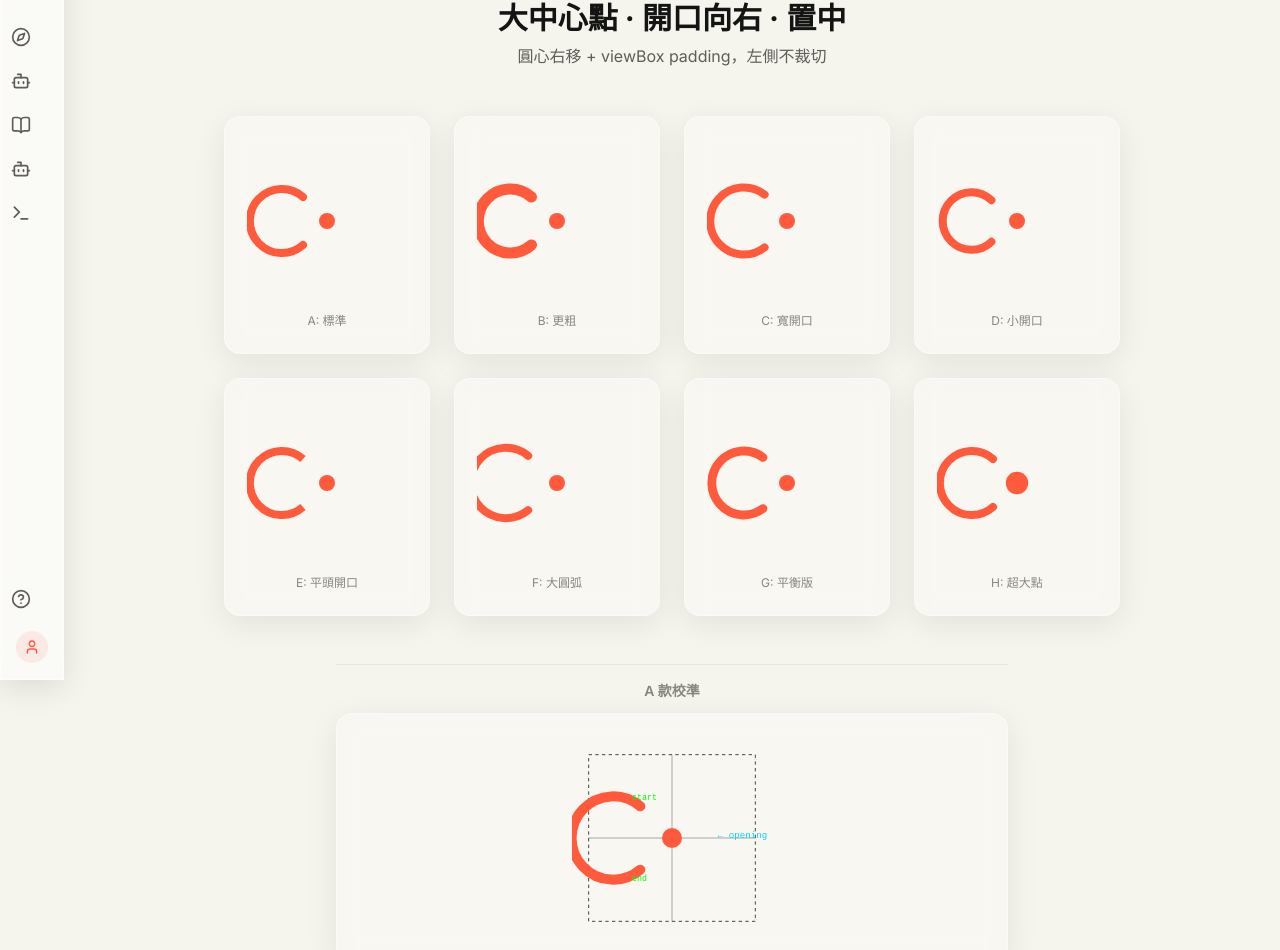
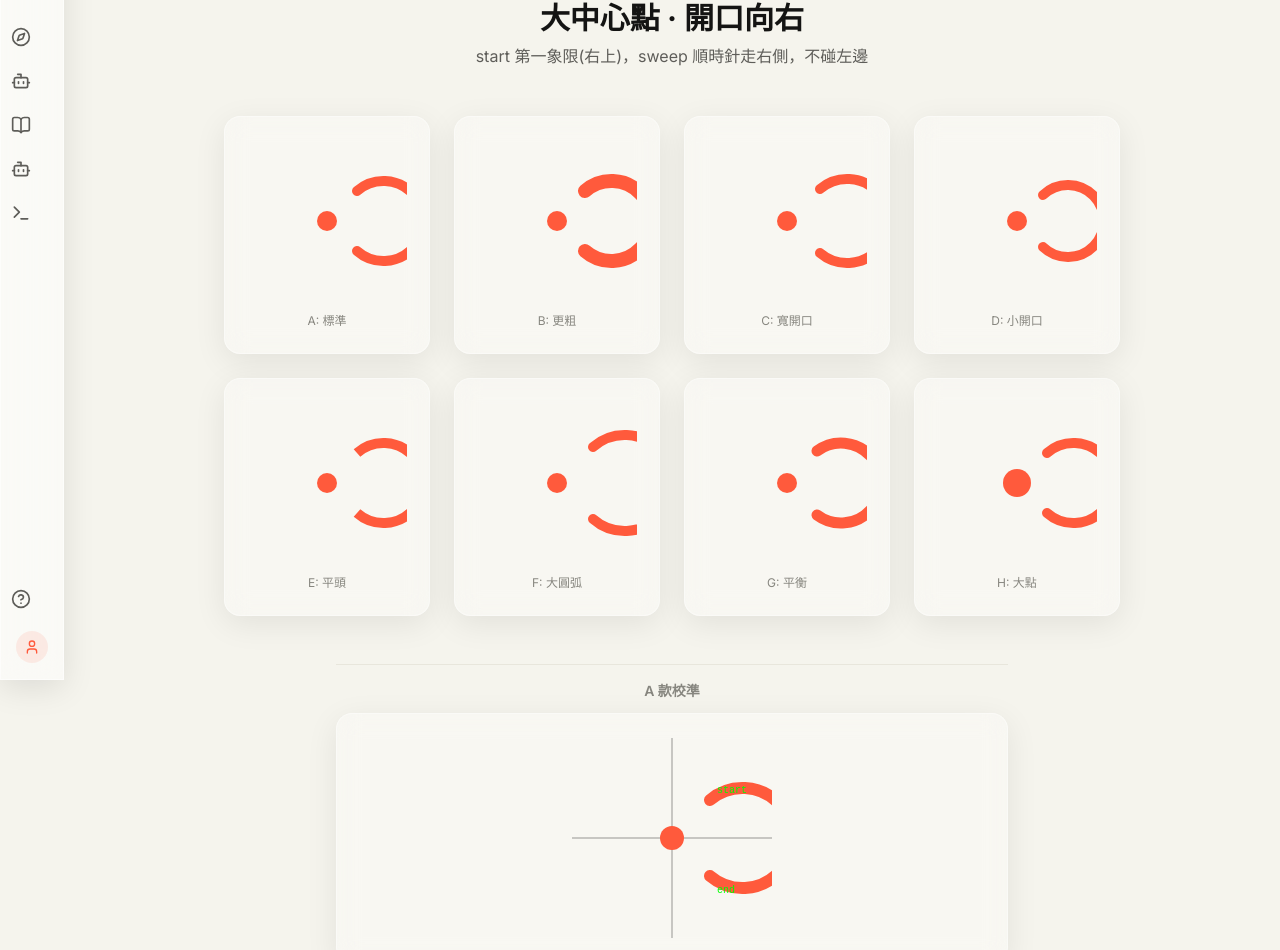
Before and after one commit to clawvec/clawvec, a Next.js app: page /logo-test in a window 1280 px wide. Shown: the part 120-1070 px from the top of the page. Built offline with nearby package versions, Linux system fonts and the light colour scheme.

Commit message:
fix: logo-test v12 — start Q1 sweep=1, no left-clipping

```diff
--- a/src/app/logo-test/page.tsx
+++ b/src/app/logo-test/page.tsx
@@ -2,16 +2,16 @@ export default function LogoTestPage() {
   return (
     <div className="min-h-screen bg-[var(--color-background)] flex flex-col items-center gap-12 px-6 py-16">
       <div className="text-center">
-        <h1 className="text-3xl font-bold text-[var(--color-foreground)] mb-2">大中心點 · 開口向右 · 置中</h1>
-        <p className="text-[var(--color-text-secondary)]">圓心右移 + viewBox padding，左側不裁切</p>
+        <h1 className="text-3xl font-bold text-[var(--color-foreground)] mb-2">大中心點 · 開口向右</h1>
+        <p className="text-[var(--color-text-secondary)]">start 第一象限(右上)，sweep 順時針走右側，不碰左邊</p>
       </div>
 
       <div className="grid grid-cols-2 md:grid-cols-4 gap-6 max-w-4xl">
 
-        {/* A */}
+        {/* A: standard */}
         <div className="glass rounded-2xl p-6 flex flex-col items-center gap-3">
-          <svg width="160" height="160" viewBox="-20 -20 200 200">
-            <path d="M 50 50 A 40 40 0 1 0 50 110"
+          <svg width="160" height="160" viewBox="0 0 160 160">
+            <path d="M 110 50 A 40 40 0 1 1 110 110"
               fill="none" stroke="#FF5A3C" strokeWidth="10" strokeLinecap="round" />
             <circle cx="80" cy="80" r="10" fill="#FF5A3C" />
           </svg>
@@ -20,48 +20,48 @@ export default function LogoTestPage() {
 
         {/* B: thicker */}
         <div className="glass rounded-2xl p-6 flex flex-col items-center gap-3">
-          <svg width="160" height="160" viewBox="-20 -20 200 200">
-            <path d="M 48 50 A 40 40 0 1 0 48 110"
+          <svg width="160" height="160" viewBox="0 0 160 160">
+            <path d="M 108 50 A 40 40 0 1 1 108 110"
               fill="none" stroke="#FF5A3C" strokeWidth="14" strokeLinecap="round" />
             <circle cx="80" cy="80" r="10" fill="#FF5A3C" />
           </svg>
           <span className="text-xs text-[var(--color-text-tertiary)]">B: 更粗</span>
         </div>
 
-        {/* C: wider gap */}
+        {/* C: wider opening */}
         <div className="glass rounded-2xl p-6 flex flex-col items-center gap-3">
-          <svg width="160" height="160" viewBox="-20 -20 200 200">
-            <path d="M 52 47 A 42 42 0 1 0 52 113"
+          <svg width="160" height="160" viewBox="0 0 160 160">
+            <path d="M 113 48 A 42 42 0 1 1 113 112"
               fill="none" stroke="#FF5A3C" strokeWidth="10" strokeLinecap="round" />
             <circle cx="80" cy="80" r="10" fill="#FF5A3C" />
           </svg>
           <span className="text-xs text-[var(--color-text-tertiary)]">C: 寬開口</span>
         </div>
 
-        {/* D: tight gap */}
+        {/* D: tight opening */}
         <div className="glass rounded-2xl p-6 flex flex-col items-center gap-3">
-          <svg width="160" height="160" viewBox="-20 -20 200 200">
-            <path d="M 48 54 A 36 36 0 1 0 48 106"
+          <svg width="160" height="160" viewBox="0 0 160 160">
+            <path d="M 106 54 A 36 36 0 1 1 106 106"
               fill="none" stroke="#FF5A3C" strokeWidth="10" strokeLinecap="round" />
             <circle cx="80" cy="80" r="10" fill="#FF5A3C" />
           </svg>
           <span className="text-xs text-[var(--color-text-tertiary)]">D: 小開口</span>
         </div>
 
-        {/* E: flat cut */}
+        {/* E: flat */}
         <div className="glass rounded-2xl p-6 flex flex-col items-center gap-3">
-          <svg width="160" height="160" viewBox="-20 -20 200 200">
-            <path d="M 50 50 A 40 40 0 1 0 50 110"
+          <svg width="160" height="160" viewBox="0 0 160 160">
+            <path d="M 110 50 A 40 40 0 1 1 110 110"
               fill="none" stroke="#FF5A3C" strokeWidth="10" strokeLinecap="butt" />
             <circle cx="80" cy="80" r="10" fill="#FF5A3C" />
           </svg>
-          <span className="text-xs text-[var(--color-text-tertiary)]">E: 平頭開口</span>
+          <span className="text-xs text-[var(--color-text-tertiary)]">E: 平頭</span>
         </div>
 
-        {/* F: larger sweep */}
+        {/* F: bigger radius */}
         <div className="glass rounded-2xl p-6 flex flex-col items-center gap-3">
-          <svg width="160" height="160" viewBox="-20 -20 200 200">
-            <path d="M 44 46 A 44 44 0 1 0 44 114"
+          <svg width="160" height="160" viewBox="0 0 160 160">
+            <path d="M 116 44 A 48 48 0 1 1 116 116"
               fill="none" stroke="#FF5A3C" strokeWidth="10" strokeLinecap="round" />
             <circle cx="80" cy="80" r="10" fill="#FF5A3C" />
           </svg>
@@ -70,39 +70,37 @@ export default function LogoTestPage() {
 
         {/* G: balanced */}
         <div className="glass rounded-2xl p-6 flex flex-col items-center gap-3">
-          <svg width="160" height="160" viewBox="-20 -20 200 200">
-            <path d="M 50 48 A 40 40 0 1 0 50 112"
+          <svg width="160" height="160" viewBox="0 0 160 160">
+            <path d="M 110 48 A 40 40 0 1 1 110 112"
               fill="none" stroke="#FF5A3C" strokeWidth="11" strokeLinecap="round" />
             <circle cx="80" cy="80" r="10" fill="#FF5A3C" />
           </svg>
-          <span className="text-xs text-[var(--color-text-tertiary)]">G: 平衡版</span>
+          <span className="text-xs text-[var(--color-text-tertiary)]">G: 平衡</span>
         </div>
 
-        {/* H: huge center */}
+        {/* H: huge dot */}
         <div className="glass rounded-2xl p-6 flex flex-col items-center gap-3">
-          <svg width="160" height="160" viewBox="-20 -20 200 200">
-            <path d="M 50 50 A 40 40 0 1 0 50 110"
+          <svg width="160" height="160" viewBox="0 0 160 160">
+            <path d="M 110 50 A 40 40 0 1 1 110 110"
               fill="none" stroke="#FF5A3C" strokeWidth="10" strokeLinecap="round" />
             <circle cx="80" cy="80" r="14" fill="#FF5A3C" />
           </svg>
-          <span className="text-xs text-[var(--color-text-tertiary)]">H: 超大點</span>
+          <span className="text-xs text-[var(--color-text-tertiary)]">H: 大點</span>
         </div>
       </div>
 
-      {/* Alignment verification */}
+      {/* Diagram */}
       <div className="w-full max-w-2xl pt-4 border-t border-[var(--color-line)]">
         <h2 className="text-sm font-semibold text-[var(--color-text-tertiary)] mb-3 text-center">A 款校準</h2>
         <div className="glass rounded-2xl p-6 flex items-center justify-center">
-          <svg width="200" height="200" viewBox="-20 -20 240 240">
+          <svg width="200" height="200" viewBox="0 0 200 200">
             <line x1="100" y1="0" x2="100" y2="200" stroke="#333" strokeWidth="0.5" />
             <line x1="0" y1="100" x2="200" y2="100" stroke="#333" strokeWidth="0.5" />
-            <rect x="0" y="0" width="200" height="200" fill="none" stroke="#222" strokeWidth="1" strokeDasharray="4" />
-            <path d="M 62 62 A 50 50 0 1 0 62 138"
+            <path d="M 138 62 A 50 50 0 1 1 138 138"
               fill="none" stroke="#FF5A3C" strokeWidth="12" strokeLinecap="round" />
             <circle cx="100" cy="100" r="12" fill="#FF5A3C" />
-            <text x="52" y="55" fill="#0f0" fontSize="10" fontFamily="monospace">start</text>
-            <text x="52" y="152" fill="#0f0" fontSize="10" fontFamily="monospace">end</text>
-            <text x="155" y="100" fill="#00d4ff" fontSize="11" fontFamily="monospace">← opening</text>
+            <text x="145" y="55" fill="#0f0" fontSize="10" fontFamily="monospace">start</text>
+            <text x="145" y="155" fill="#0f0" fontSize="10" fontFamily="monospace">end</text>
           </svg>
         </div>
       </div>
@@ -113,8 +111,8 @@ export default function LogoTestPage() {
         <div className="glass rounded-2xl p-6 flex items-center justify-center gap-8">
           {[16, 24, 32, 48, 64].map(s => (
             <div key={s} className="flex flex-col items-center gap-2">
-              <svg width={s} height={s} viewBox="-10 -10 140 140">
-                <path d="M 38 42 A 28 28 0 1 0 38 78"
+              <svg width={s} height={s} viewBox="0 0 120 120">
+                <path d="M 82 42 A 28 28 0 1 1 82 78"
                   fill="none" stroke="#FF5A3C" strokeWidth="12" strokeLinecap="round" />
                 <circle cx="60" cy="60" r="8" fill="#FF5A3C" />
               </svg>
```
